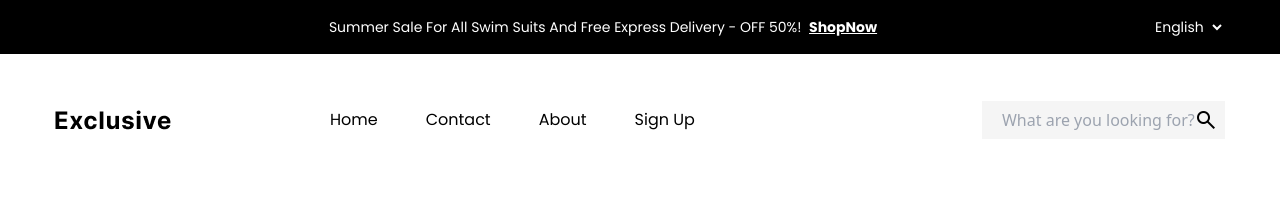
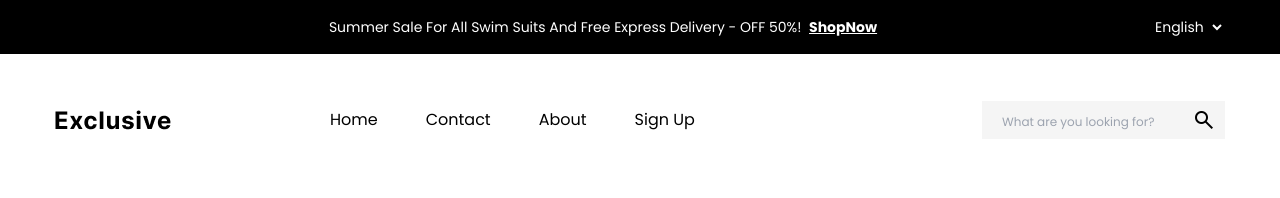
Before and after one commit to Fahim-Hossain-Munna/E-com, a Vue app: page / in a window 1280 px wide. Shown: the top 198 px of the page. Built offline with nearby package versions, Linux system fonts and the light colour scheme.

Commit message:
Header Section Design Complete

```diff
--- a/src/components/Header/Header.vue
+++ b/src/components/Header/Header.vue
@@ -32,10 +32,12 @@ import List from '../layouts/List.vue'
                 </ul>
             </div>
             <div class="w-[30%] flex justify-end items-center relative">
-                <input type="text" placeholder="What are you looking for?" class="bg-[#f5f5f5] w-[243px] pt-[7px] pb-[7px] pr-3 pl-5">
-                <span class="material-symbols-outlined absolute top-[7px] right-[7px] pl-[34px]">
-                search
-                </span>
+                <input type="text" placeholder="What are you looking for?" class="bg-[#f5f5f5] w-[243px] pt-[7px] pb-[7px] pr-3 pl-5 placeholder:font-pop placeholder:text-xs">
+                <button>
+                    <span class="material-symbols-outlined absolute top-[7px] right-[9px]">
+                    search
+                    </span>
+                </button>
             </div>
         </div>
     </nav>
```
